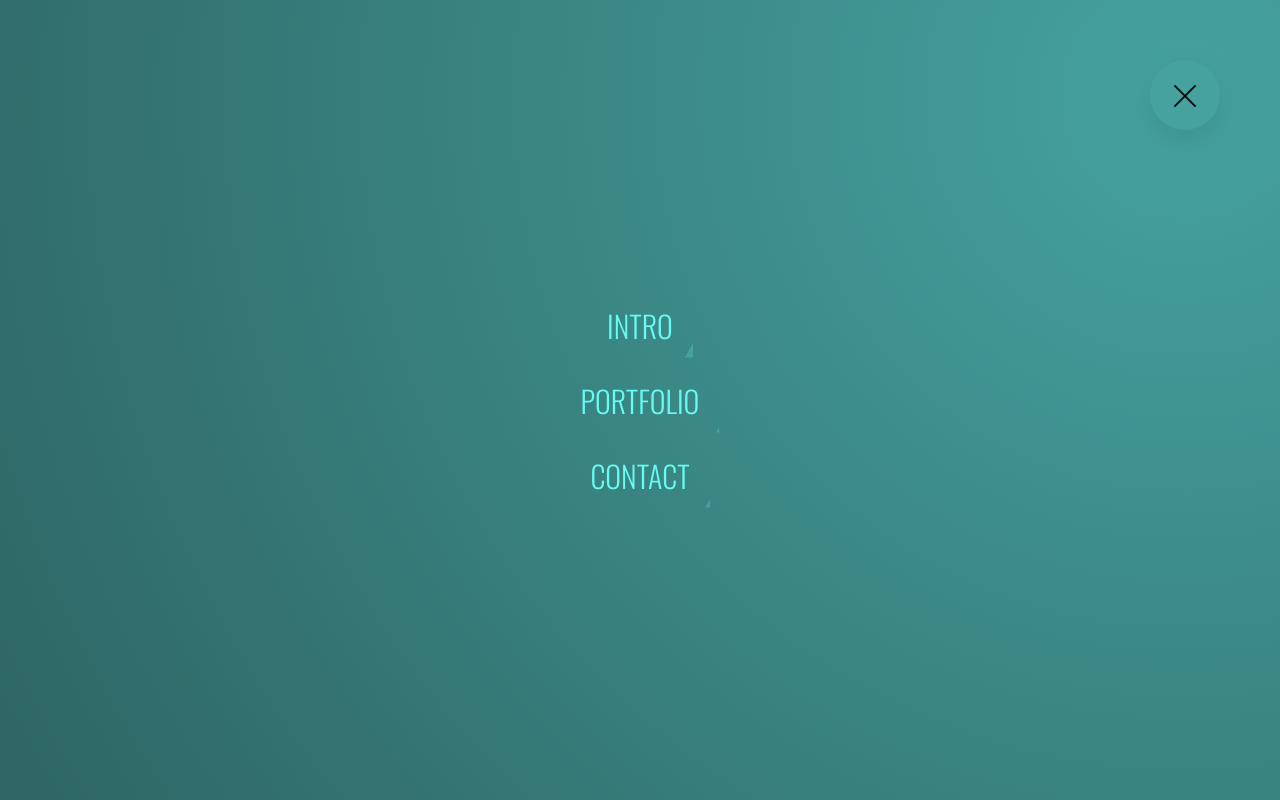
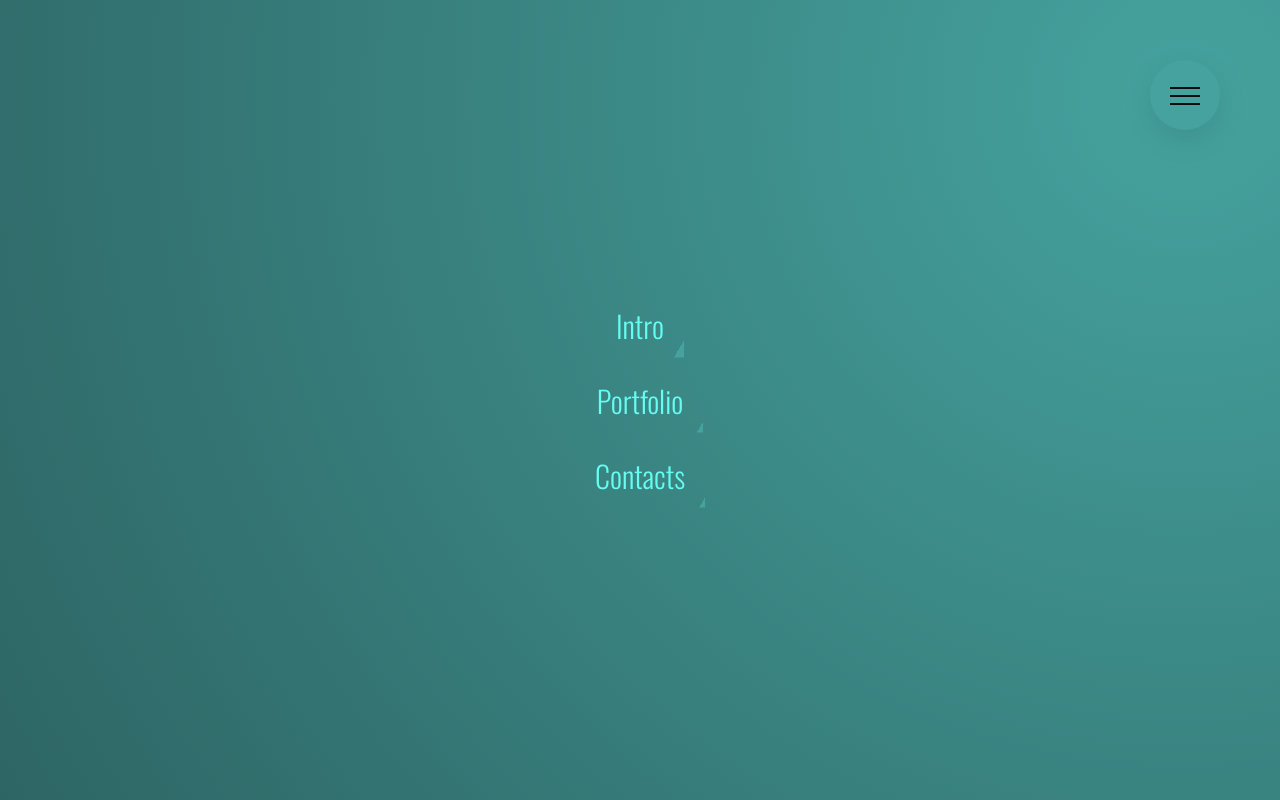
Before and after one commit to Carlito1113/new-portfolio, a React (Create React App) app: page / in a window 1280 px wide. Both pictures are taken after a click on the label 1185 px from the left and 95 px from the top of the page. Shown: the top 800 px of the page. Built offline with nearby package versions, Linux system fonts and the light colour scheme.

Commit message:
used state to pass in props for the navigation so that it could change once either the nav or a link is clicked

```diff
--- a/src/App.js
+++ b/src/App.js
@@ -4,12 +4,14 @@ import Navigation from './components/navigation/Navigation';
 import Intro from './components/intro/Intro';
 import Works from './components/works/Works';
 import Contact from './components/contact/Contact';
+import { useState } from 'react';
 
 function App() {
+  const [navOpen, setNavOpen] = useState(false);
   return (
     <div className="App">
       <Navbar />
-      <Navigation />
+      <Navigation navOpen={navOpen} setNavOpen={setNavOpen} />
       <div className="sections">
         <Intro id="intro" />
         <Works id="works" />
--- a/src/components/navigation/Navigation.jsx
+++ b/src/components/navigation/Navigation.jsx
@@ -1,42 +1,38 @@
 import React from 'react';
 import './Navigation.scss';
 
-export default function Navigation() {
+export default function Navigation( {navOpen ,setNavOpen} ) {
   return (
     <div className="navigation">
-      <input
-        type="checkbox"
-        className="navigation__checkbox"
-        id="navi-toggle"
-      />
+      <input type="button" onClick={() => {setNavOpen(!navOpen)}} className="navigation__checkbox" id="nav-toggle" />
 
-      <label htmlFor="navi-toggle" className="navigation__button">
+      <label htmlFor="nav-toggle" className="navigation__button" id="nav-label">
         <span className="navigation__icon">&nbsp;</span>
       </label>
 
-      <div className="navigation__background">&nbsp;</div>
+      <div className={"navigation__background " + (navOpen && 'active') }>&nbsp;</div>
 
-      <nav className="navigation__nav">
+      <nav className={"navigation__nav " + (navOpen && 'active--nav')}>
         <ul className="navigation__list">
           <li className="navigation__item">
             <a href="#intro" className="navigation__link">
-              <label htmlFor="navi-toggle">
-                <span>Intro</span>
-              </label>
+              <button onClick={() => setNavOpen(!navOpen)} className="navigation__button--2">
+                Intro
+              </button>
             </a>
           </li>
           <li className="navigation__item">
             <a href="#portfolio" className="navigation__link">
-              <label htmlFor="navi-toggle">
-                <span>Portfolio</span>
-              </label>
+              <button onClick={() => setNavOpen(!navOpen)} className="navigation__button--2">
+              Portfolio
+              </button>
             </a>
           </li>
           <li className="navigation__item">
             <a href="#contacts" className="navigation__link">
-              <label htmlFor="navi-toggle">
-                <span>Contact</span>
-              </label>
+              <button onClick={() => setNavOpen(!navOpen)} className="navigation__button--2">
+                Contacts
+              </button>
             </a>
           </li>
         </ul>
--- a/src/components/navigation/Navigation.scss
+++ b/src/components/navigation/Navigation.scss
@@ -146,4 +146,23 @@
     top: 0;
     transform: rotate(-135deg);
   }
+
+  &__button--2 {
+    background: none;
+    color: inherit;
+    border: none;
+    padding: 0;
+    font: inherit;
+    cursor: pointer;
+    outline: inherit;
+  }
+
+  .active {
+    transform: scale(80)
+  }
+
+  .active--nav {
+    opacity: 1;
+    width: 100%;
+  }
 }
--- a/src/components/works/Works.scss
+++ b/src/components/works/Works.scss
@@ -74,4 +74,8 @@
   // &:hover &__image:not(:hover) {
   //   transform: scale(.95);
   // }
+
+  span {
+    display: block;
+  }
 }
```
